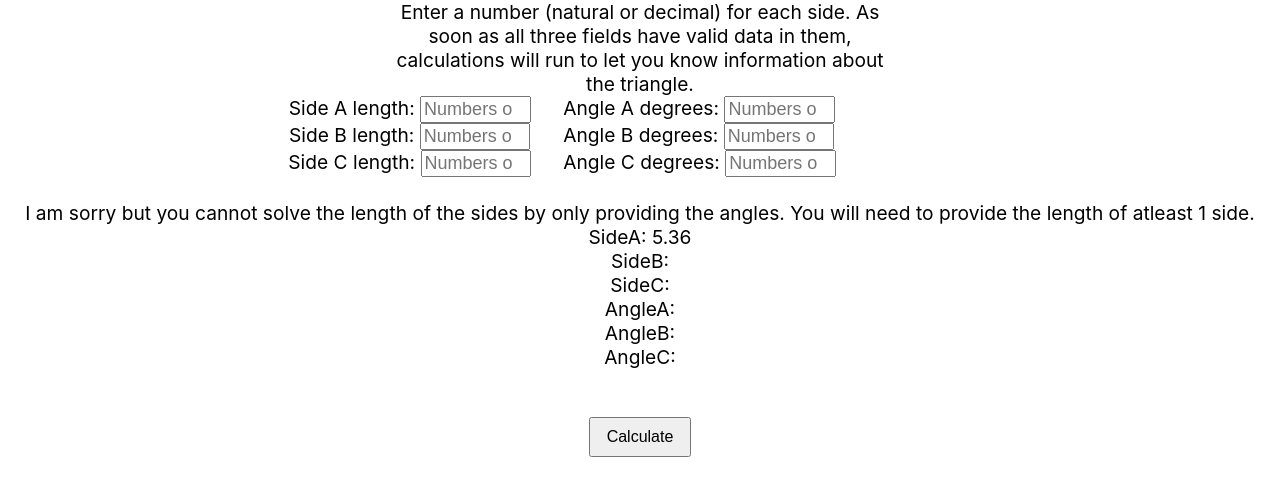
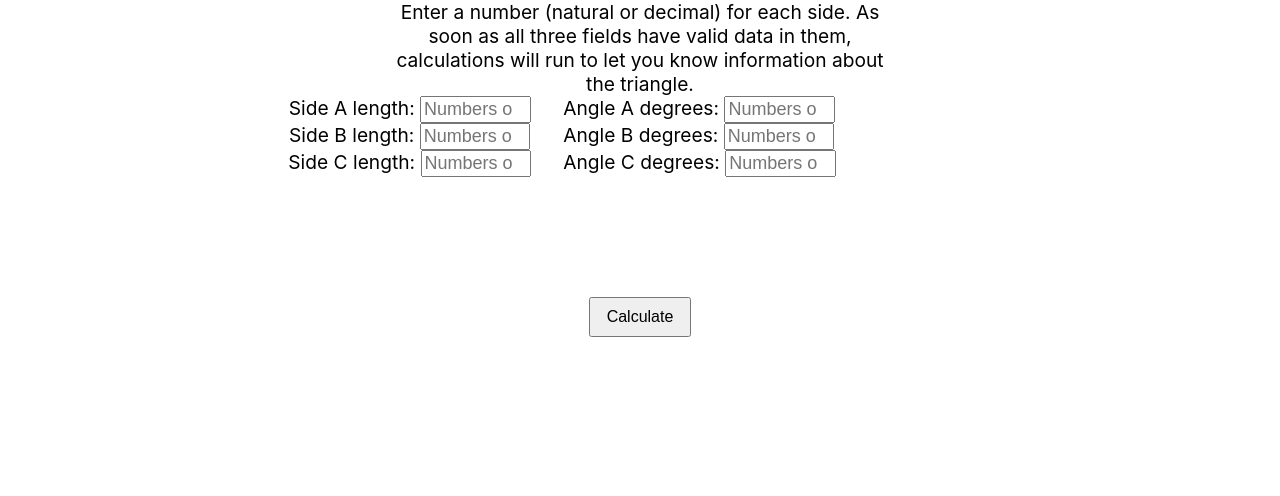
Before and after one commit to tylercasperson/triangle-information, a React (Create React App) app: page / in a window 1280 px wide. Shown: the top 496 px of the page. Built offline with nearby package versions, Linux system fonts and the light colour scheme.

Commit message:
made the message group a seperate component so I could load it dynamically

```diff
--- a/src/layout/Calculations.js
+++ b/src/layout/Calculations.js
@@ -1,5 +1,6 @@
 import React, { useState, useEffect } from 'react';
 import InputGroup from './InputGroup';
+import MessageGroup from './MessageGroup';
 import CalculateButton from './CalculateButton';
 
 const Calculations = () => {
@@ -37,7 +38,7 @@ const Calculations = () => {
     angleAnalysis(parseInt(angleB), 'B');
     angleAnalysis(parseInt(angleC), 'C');
 
-    ASA(76, 9, 34);
+    missingData();
 
     if (sideA !== '' && sideB !== '' && sideC !== '') {
       if (sideA === sideB && sideA === sideC && sideB === sideC) {
@@ -48,17 +49,6 @@ const Calculations = () => {
         setTriangle('Isosceles');
       }
 
-      // SSS();
-      // AAA();
-      // AA(30, 60);
-      // SAS(sideA, angleC, sideB);
-      // SAS(5, 49, 7);
-      // SSA(8, 13, 31);
-      // AAS(62, 35, 7);
-
-      // AAS(35, 105, 7);
-      // ASA(87, 18.9, 42);
-
       console.log(sideA);
       console.log(sideB);
       console.log(sideC);
@@ -67,19 +57,28 @@ const Calculations = () => {
       console.log(angleB);
       console.log(angleC);
 
-      // SOHCAHTOA();
-
       if (
         +sideA + +sideB >= +sideC &&
         +sideA + +sideC >= +sideB &&
         +sideB + +sideC >= +sideA
       ) {
-        setMessage(`These side lengths produce a valid ${triangle} triangle.`);
+        console.log(parseInt(angleA) === 0 || angleB === 0 || angleC === 0);
+        if (
+          parseInt(angleA) === 0 ||
+          parseInt(angleB) === 0 ||
+          parseInt(angleC) === 0
+        ) {
+          setMessage('One of the sides is too long to be a valid triangle.');
+        } else {
+          setMessage(
+            `These side lengths produce a valid ${triangle} triangle.`
+          );
+        }
       } else {
         setMessage('These sides do not produce a valid triangle.');
       }
     }
-  }, [calculate]);
+  }, [calculate, sideA, sideB, sideC, angleA, angleB, angleC]);
 
   const angleAnalysis = (angle, abc) => {
     const whichAngle = (angleType) => {
@@ -126,6 +125,14 @@ const Calculations = () => {
   };
 
   const missingData = () => {
+    console.log('sa: ', sideA);
+    console.log('sb: ', sideB);
+    console.log('sc: ', sideC);
+
+    console.log('aa: ', angleA);
+    console.log('ab: ', angleB);
+    console.log('ac: ', angleC);
+
     const data =
       // all three
       sideA !== '' &&
@@ -352,7 +359,7 @@ const Calculations = () => {
           (sideB ** 2 + sideC ** 2 - sideA ** 2) / (2 * sideB * sideC)
         ) *
         (180 / Math.PI)
-      ).toFixed(4)
+      ).toFixed(2)
     );
     // cosB
     setAngleB(
@@ -361,7 +368,7 @@ const Calculations = () => {
           (sideC ** 2 + sideA ** 2 - sideB ** 2) / (2 * sideC * sideA)
         ) *
         (180 / Math.PI)
-      ).toFixed(4)
+      ).toFixed(2)
     );
     setAngleC(
       (
@@ -369,12 +376,8 @@ const Calculations = () => {
           (sideA ** 2 + sideB ** 2 - sideC ** 2) / (2 * sideA * sideB)
         ) *
         (180 / Math.PI)
-      ).toFixed(4)
+      ).toFixed(2)
     );
-    console.log('SSS: ');
-    console.log('angleA: ', angleA);
-    console.log('angleB: ', angleB);
-    console.log('angleC: ', angleC);
   };
 
   const AAA = () => {
@@ -419,8 +422,6 @@ const Calculations = () => {
     const missingAngle1 = (
       Math.asin((Math.sin(angle * rad) / side1) * side2) * deg
     ).toFixed(2);
-
-    console.log('missingAngle: ', missingAngle1);
 
     AA(angle, missingAngle1);
     // need to find a way to combine AA and missing angle 2
@@ -514,21 +515,34 @@ const Calculations = () => {
         messageAngleC={angleCtype}
       />
 
-      <br />
-      {message}
-      <br />
-      <div>SideA: {sideA}</div>
-      <div>SideB: {sideB}</div>
-      <div>SideC: {sideC}</div>
-      <div>AngleA: {angleA}</div>
-      <div>AngleB: {angleB}</div>
-      <div>AngleC: {angleC}</div>
+      {parseInt(angleA) === 0 ||
+      parseInt(angleB) === 0 ||
+      parseInt(angleC) === 0 ||
+      angleA === '' ||
+      angleB === '' ||
+      angleC === '' ? (
+        <MessageGroup message={message} />
+      ) : (
+        <MessageGroup
+          message={message}
+          sideA={'SideA: ' + sideA}
+          sideB={'SideB: ' + sideB}
+          sideC={'SideC: ' + sideC}
+          angleA={'AngleA: ' + angleA}
+          angleAtype={angleAtype}
+          angleB={'AngleB: ' + angleB}
+          angleBtype={angleBtype}
+          angleC={'AngleC: ' + angleC}
+          angleCtype={angleCtype}
+        />
+      )}
       <br />
       <br />
       <CalculateButton
         onClick={() => {
-          reset();
-          setCalculate(1);
+          // reset();
+          calculate === 1 ? setCalculate(0) : setCalculate(1);
+          missingData();
         }}
       />
     </div>
--- /dev/null
+++ b/src/layout/MessageGroup.js
@@ -0,0 +1,29 @@
+import React from 'react';
+
+const MessageGroup = (props) => {
+  return (
+    <div>
+      <br />
+      {props.message}
+      <br />
+      <br />
+      <div>{props.sideA}</div>
+      <div>{props.sideB}</div>
+      <div>{props.sideC}</div>
+      <div>
+        {props.angleA}
+        {'  '} {props.angleAtype}
+      </div>
+      <div>
+        {props.angleB}
+        {'  '} {props.angleBtype}
+      </div>
+      <div>
+        {props.angleC}
+        {'  '} {props.angleCtype}
+      </div>
+    </div>
+  );
+};
+
+export default MessageGroup;
```
Also changed, not shown: 1 other file (tests, documents, lock files or other folders).
